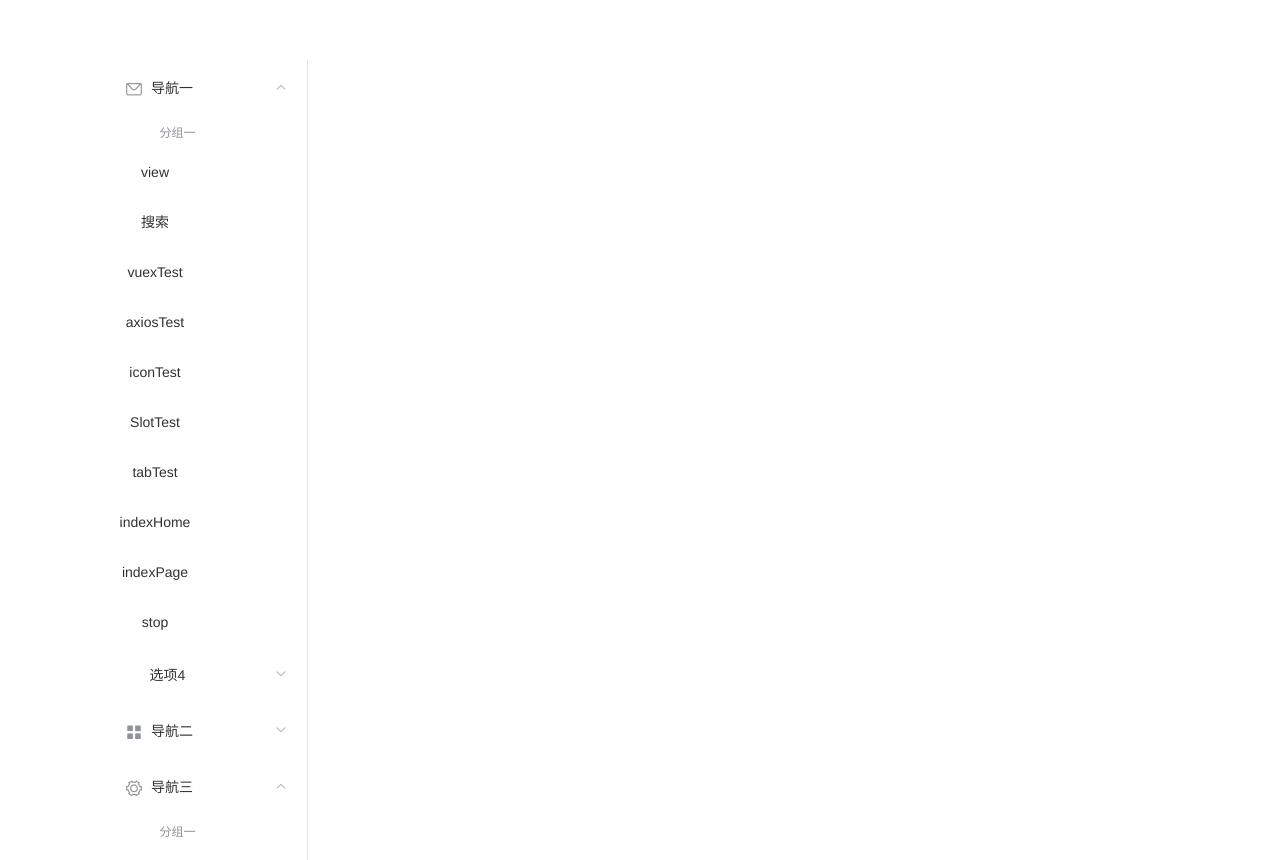
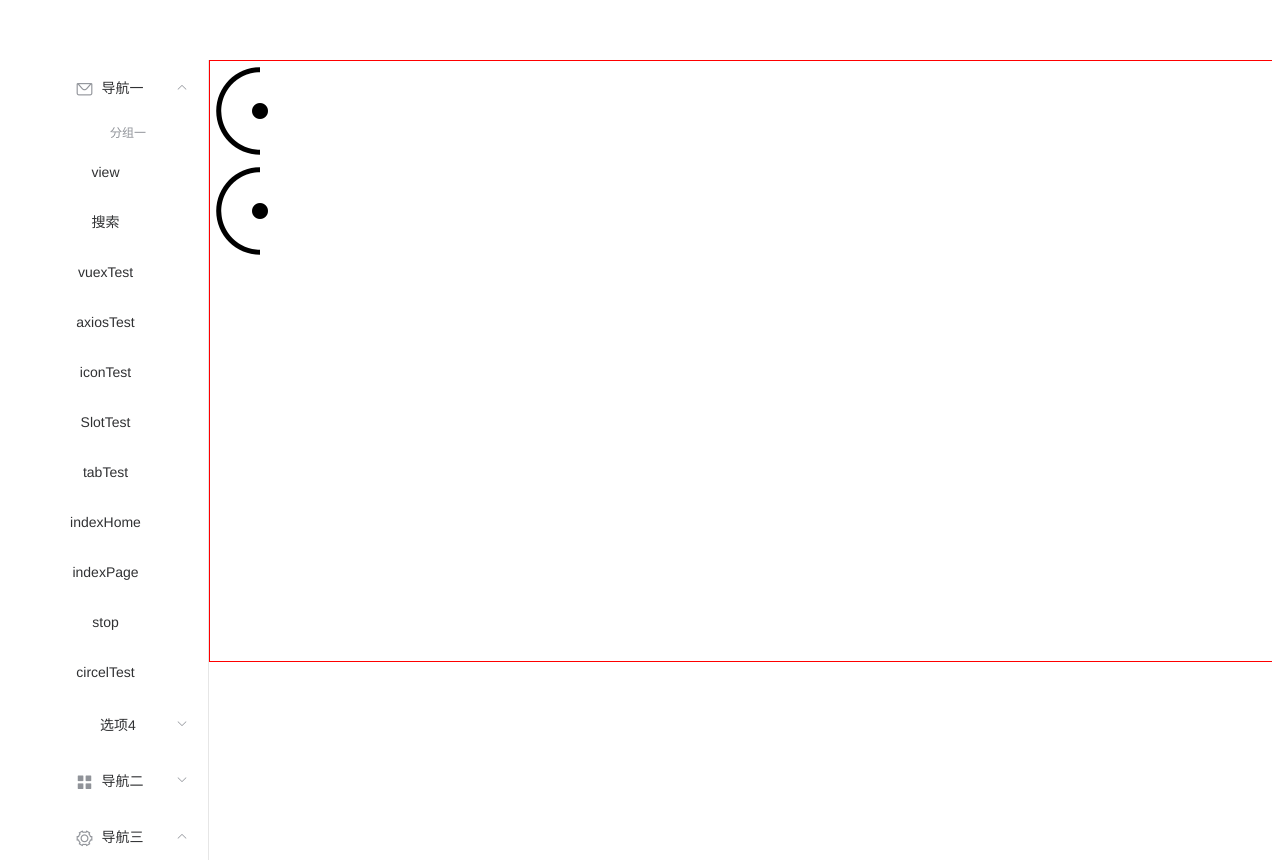
Before and after one commit to lzshuai/sun, a Vue app: page /#/circelTest in a window 1280 px wide. Built offline with nearby package versions, Linux system fonts and the light colour scheme.

Commit message:
动画页面添加

```diff
--- a/src/components/index-menu.vue
+++ b/src/components/index-menu.vue
@@ -92,6 +92,7 @@
                     <el-menu-item index="indexHome">indexHome</el-menu-item>
                     <el-menu-item index="indexPage">indexPage</el-menu-item>
                     <el-menu-item index="stops">stop</el-menu-item>
+                    <el-menu-item index="circelTest">circelTest</el-menu-item>
                 </el-menu-item-group>
               <!--  <el-submenu >
                     <template slot="title">事件修饰符</template>
--- a/src/router/mainRoutes.js
+++ b/src/router/mainRoutes.js
@@ -98,7 +98,11 @@ const router = new Router({
             name:'indexPage',
             component: ()=>import('@/views/index/indexPage.vue')
         },
-
+        {
+            path:'/circelTest',
+            name:'circelTest',
+            component: ()=>import('@/views/components/CirCelAnimation.vue')
+        },
     ]
 })
 export default router
--- /dev/null
+++ b/src/views/components/CirCelAnimation.vue
@@ -0,0 +1,55 @@
+<template>
+
+    <div style="width:1300px;height: 600px;border: 1px solid red;margin:0 auto">
+        <div class="circel">
+        </div>
+        <div class="unCircel">
+        </div>
+    </div>
+
+</template>
+
+<script>
+    export default {
+        name: "CirCelAnimation"
+    }
+</script>
+
+<style scoped lang="stylus">
+    .circel{
+        width 100px;
+        height 100px;
+        background url(../../assets/images/circel.png) no-repeat
+        background-size cover
+        animation goCircel 2s linear infinite
+       /* position absolute*/
+
+    }
+    .unCircel{
+        width 100px;
+        height 100px;
+        background url(../../assets/images/circel.png) no-repeat
+        background-size cover
+        animation unCircel 2s linear infinite
+        /*position absolute*/
+    }
+
+    @keyframes goCircel{
+        0%{
+            transform rotate(0deg)
+        }
+        100%{
+            transform rotate(360deg)
+        }
+    }
+
+    @keyframes unCircel{
+        0%{
+            transform rotate(360deg)
+        }
+        100%{
+            transform rotate(0deg)
+        }
+    }
+
+</style>
--- a/src/views/index/indexPage.vue
+++ b/src/views/index/indexPage.vue
@@ -24,7 +24,6 @@
                 <div class="app-adapt" id="appAdapt">
                     班车信息
                 </div>
-
         </div>
     </div>
 </template>
```
Also changed, not shown: src/assets/images/circel.png (added).
